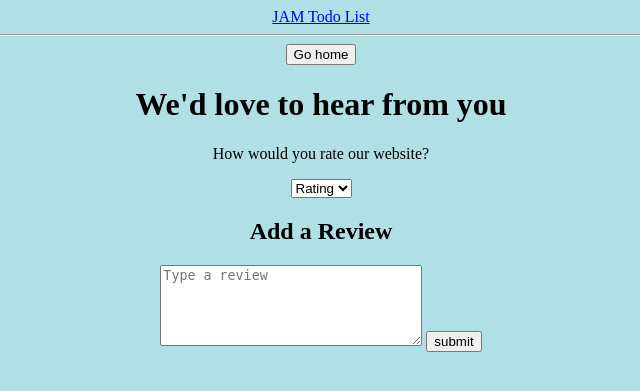
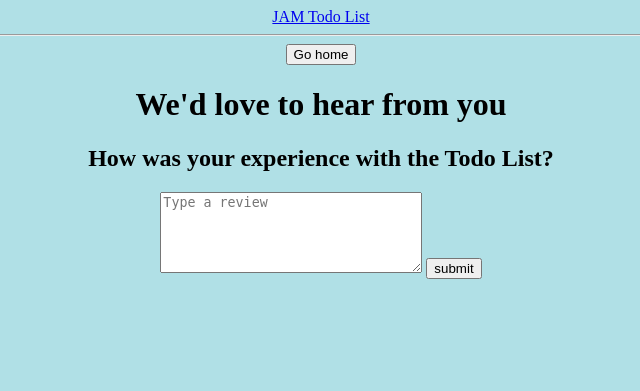
Before and after one commit to AnhVuong146/CS157A-Project, a Flask app: page /reviews in a window 1280 px wide. Shown: the top 391 px of the page, without its empty margins (319-959 px from the left). Run offline with Flask 2, Linux system fonts and the light colour scheme; a user stored in the database is signed in.

Commit message:
Update reviews.html

```diff
--- a/templates/reviews.html
+++ b/templates/reviews.html
@@ -7,23 +7,8 @@
     <h1 style="text-align:center;">We'd love to hear from you</h1>
 </head>
 
-<form action="" id="survey-form">
-
-    <div class="form-group">
-        <p id="quest">How would you rate our website?</p>
-        <select name="role" required id="dropdown" class="formControl">
-            <option value disabled selected >Rating</option>
-            <option value="0">0</option>
-            <option value="1">1</option>
-            <option value="2">2</option>
-            <option value="3">3</option>
-            <option value="4">4</option>
-            <option value="5">5</option>
-        </select>
-    </div>
-
 <body>
-    <h2 style="text-align:center;">Add a Review</h1>
+    <h2 style="text-align:center;">How was your experience with the Todo List?</h1>
         <form action="/reviews" method="POST">
             <ul></ul>
             <textarea type="review"  name="review" cols="30" rows="5" placeholder="Type a review"></textarea>
@@ -34,9 +19,9 @@
         </form>
 
     {% for review in review_list %}
-
+    How was your experience with the Todo List?<br>
     <li>{{review.username}} wrote {{review.review}}</li>
-
+    <br><br>
     {% endfor %}
 
 
```
